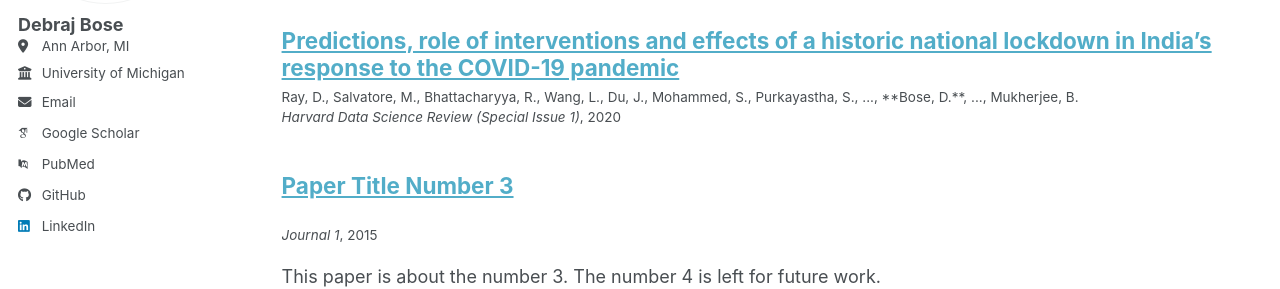
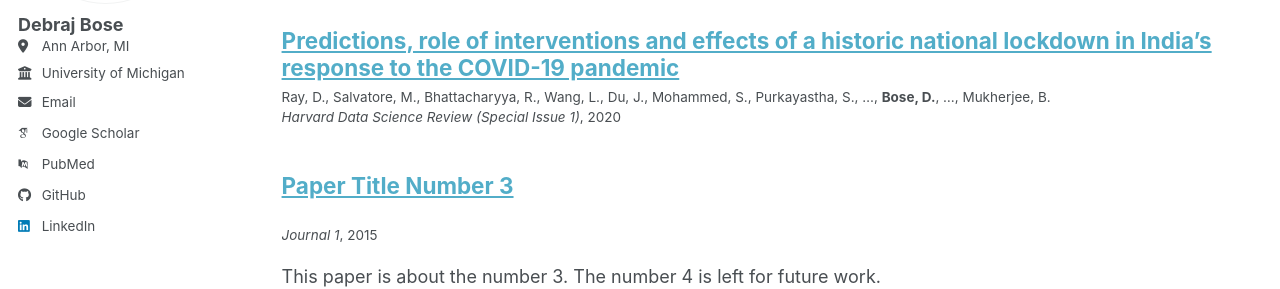
Before and after one commit to bosedebraj96/bosedebraj96.github.io, a Jekyll site: the page built from _pages/publications.html, in a window 1280 px wide and 900 px high. Shown: the part 277-566 px from the top of the window. Built offline with Jekyll 4.4.1, drawn with Linux system fonts in a browser that asks for light colours; some web fonts are replaced; a script bundle is joined from its source files by our own code; library files that are not in the unit come from our copies.

Commit message:
Update archive-single.html
Bold font for my name

```diff
--- a/_includes/archive-single.html
+++ b/_includes/archive-single.html
@@ -43,7 +43,7 @@
 </h2>
 
 <p class="archive__item-excerpt">
-  {{ post.authors | strip_html }}<br>
+  {{ post.authors | markdownify | remove: '<p>' | remove: '</p>' }}<br>
   <em>{{ post.venue }}{% if post.special_issue %} ({{ post.special_issue }}){% endif %}</em>,
   {{ post.date | date: "%Y" }}
 </p>
```
